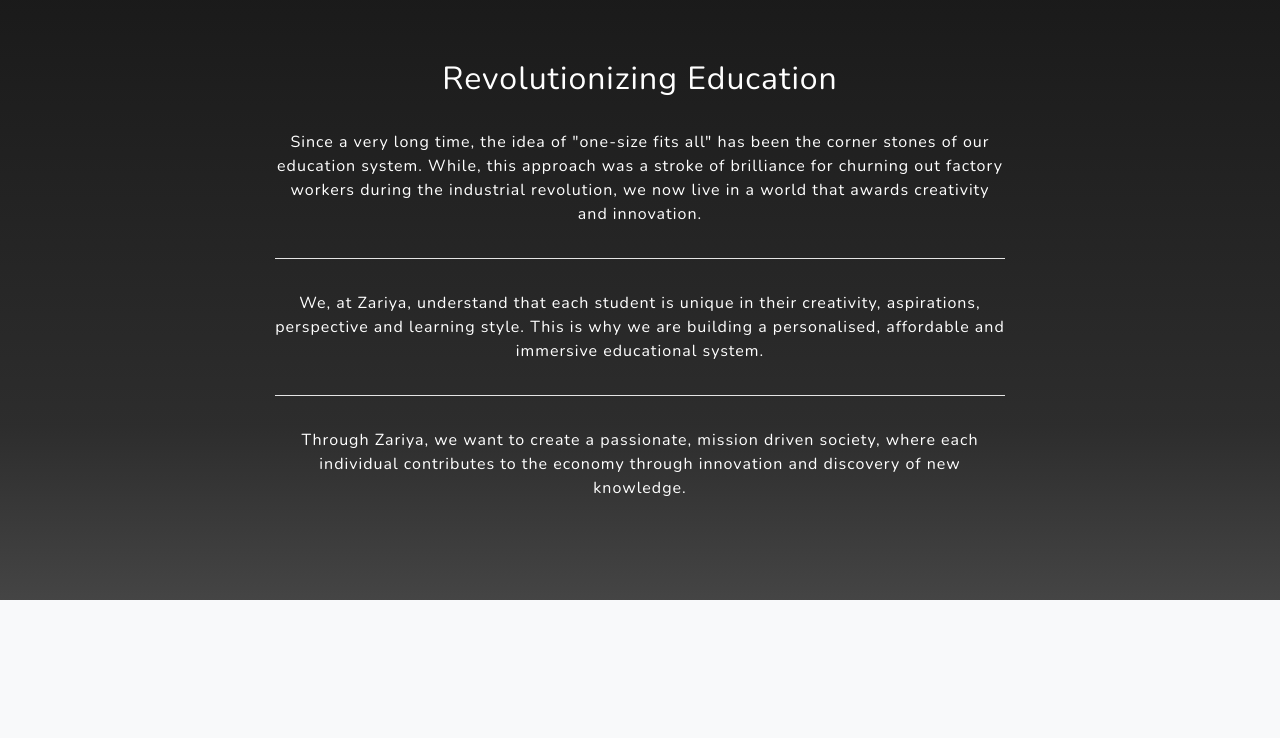
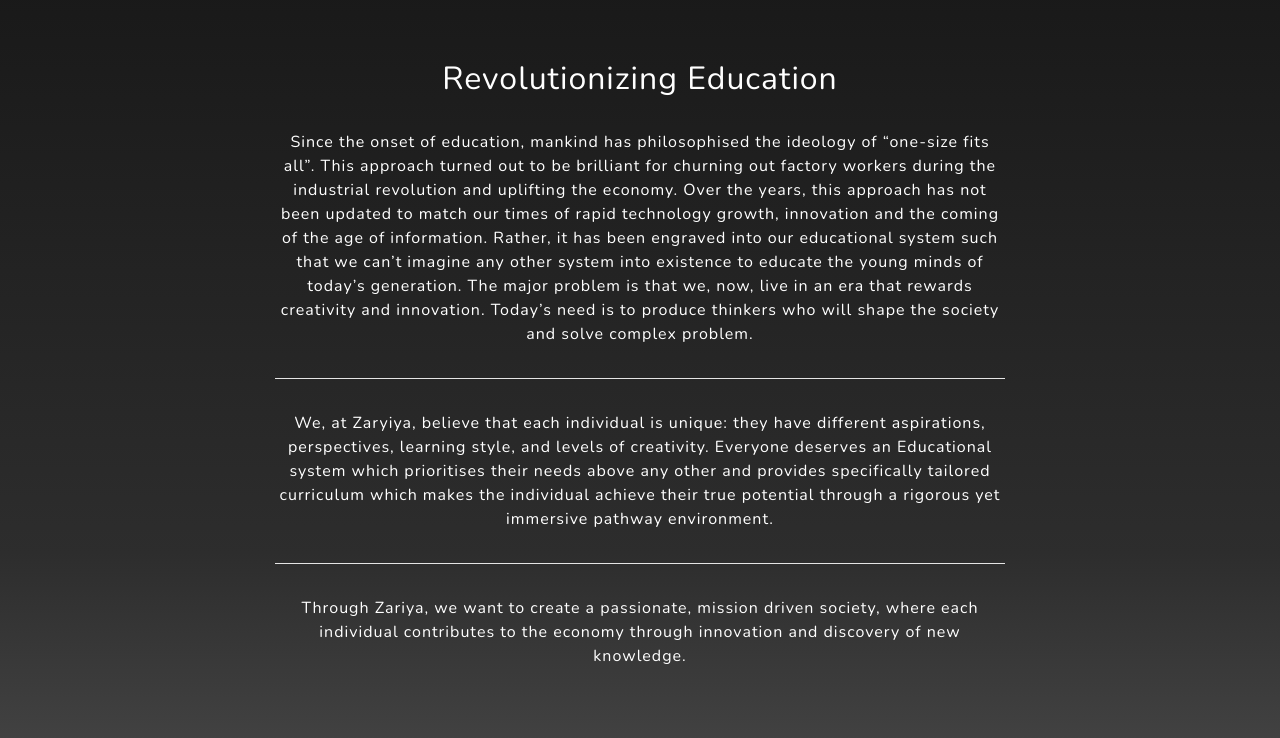
Before and after one commit to Alphacode07/Zariya.github.io, a website: page index.html in a window 1280 px wide. Shown: the part 900-1638 px from the top of the page. Drawn offline with nearby package versions, Linux system fonts and the light colour scheme.

Commit message:
Update index.html

```diff
--- a/index.html
+++ b/index.html
@@ -66,10 +66,12 @@
         <div class="row">
           <div class="col-lg-8 mx-auto">
             <h2 class="text-white mb-4">Revolutionizing Education</h2>
-            <p class="text-white" style="font-size: 10">Since a very long time, the idea of "one-size fits all" has been the corner stones of our education system. While, this approach was a stroke of brilliance for churning out factory workers during the industrial revolution, we now live in a world that awards creativity and innovation. </p>
+            <p class="text-white" style="font-size: 10">Since the onset of education, mankind has philosophised the ideology of “one-size fits all”. This approach turned out to be brilliant for churning out factory workers during the industrial revolution and uplifting the economy. Over the years, this approach has not been updated to match our times of rapid technology growth, innovation and the coming of the age of information. Rather, it has been engraved into our educational system such that we can’t imagine any other system into existence to educate the
+young minds of today’s generation. The major problem is that we, now, live in an era that rewards creativity and innovation. Today’s need is to produce thinkers who will shape the society and solve complex problem.
+ </p>
              <hr color ="white" class="hr_class"></hr>
             <p class="text-white" style="font-size: 10">
-            We, at Zariya, understand that each student is unique in their creativity, aspirations, perspective and learning style. This is why we are building a personalised, affordable and immersive educational system.</p>
+           We, at Zaryiya, believe that each individual is unique: they have different aspirations, perspectives, learning style, and levels of creativity. Everyone deserves an Educational system which prioritises their needs above any other and provides specifically tailored curriculum which makes the individual achieve their true potential through a rigorous yet immersive pathway environment.</p>
             <hr color = "white"></hr>
             <p class="text-white lastPad" style="font-size: 10">
             Through Zariya, we want to create a passionate, mission driven society, where each individual contributes to the economy through innovation and discovery of new knowledge.
```
